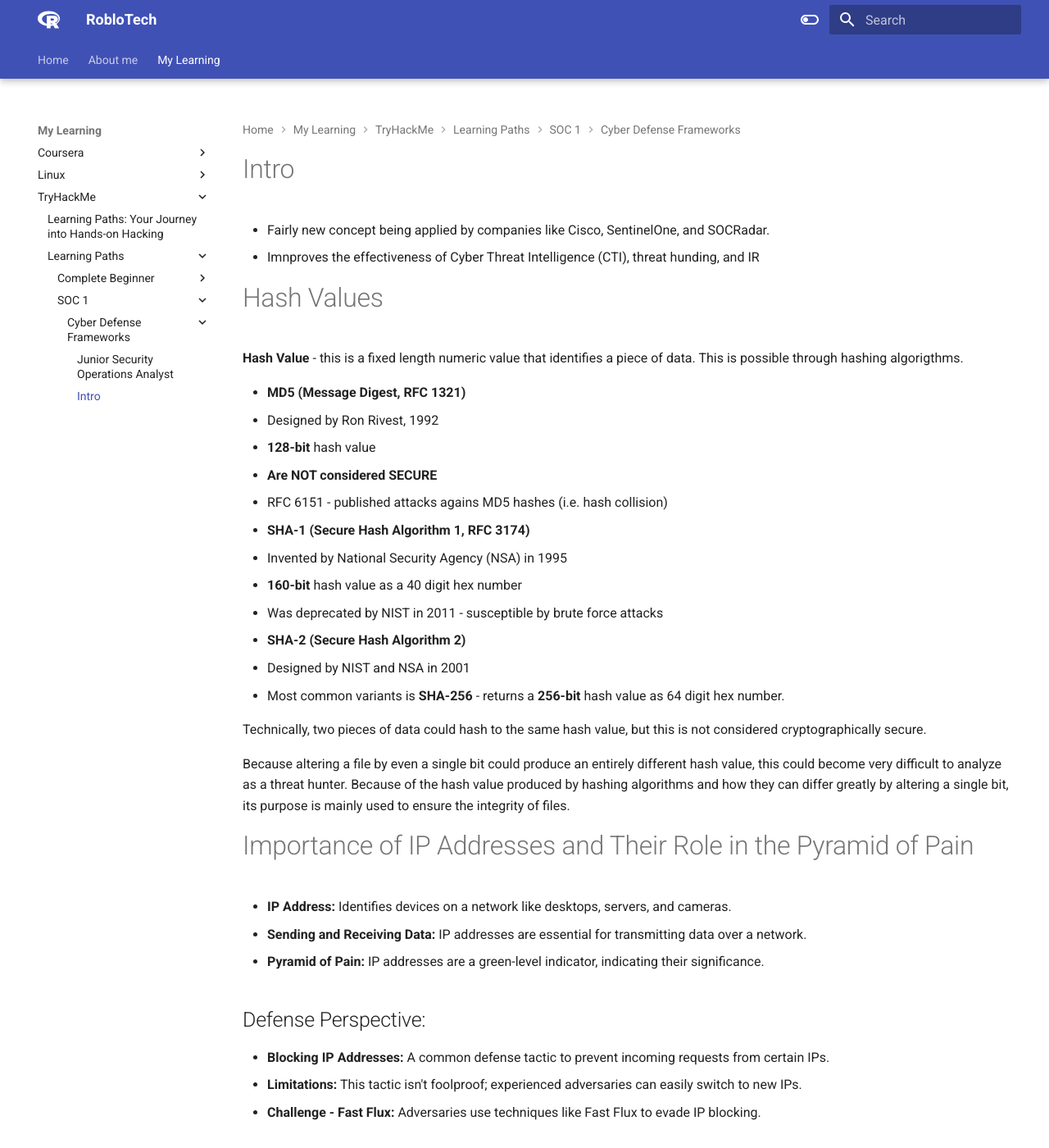
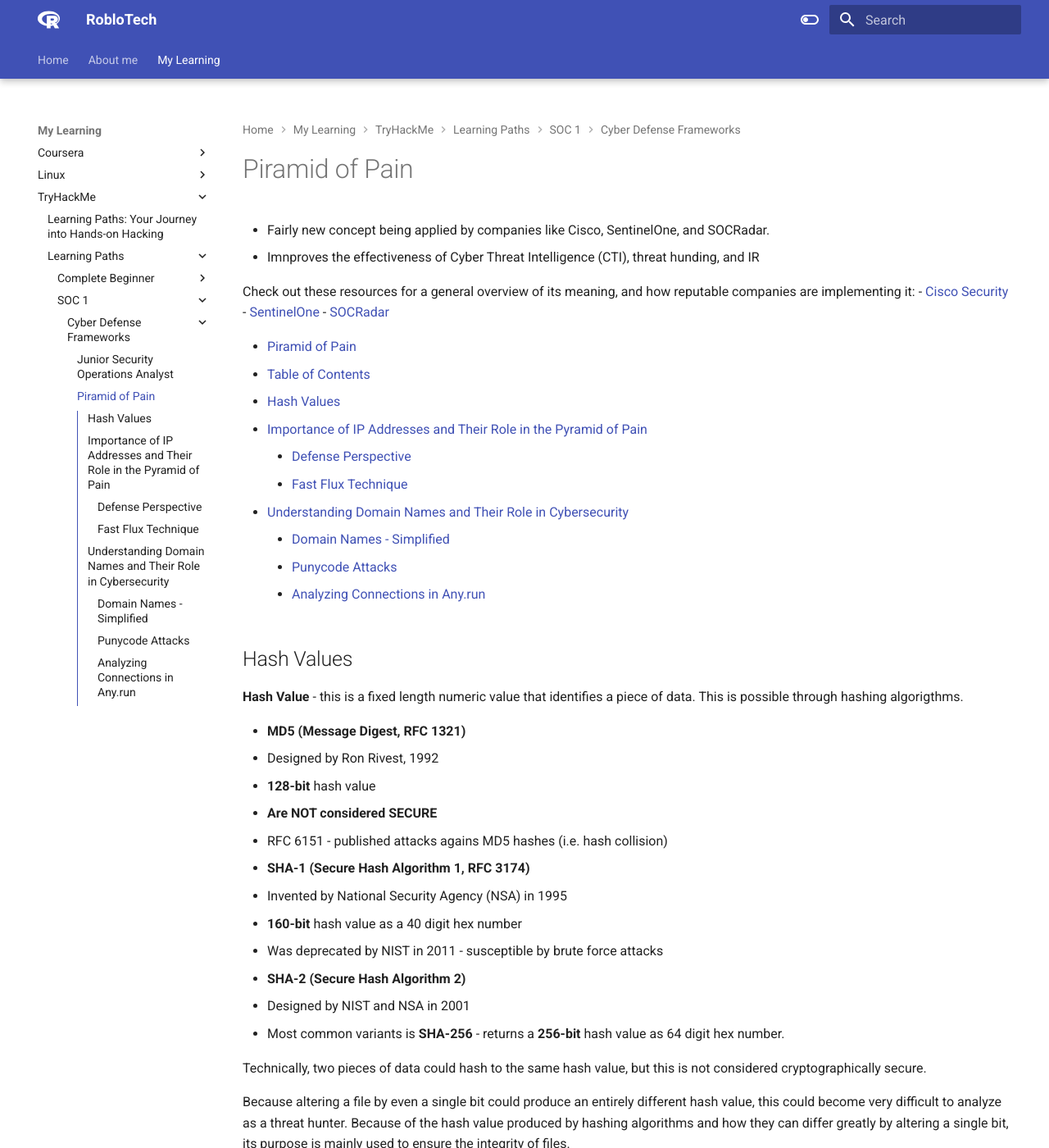
Before and after one commit to RobLoTech/Roblotech.github.io, an MkDocs documentation site: the page built from docs/My Learning/TryHackMe/Learning Paths/SOC 1/Cyber Defense Frameworks/Pyramid of Pain.md, in a window 1280 px wide and 1400 px high. Shown: the whole window at 82% size. Built offline with MkDocs 1.6.1 and Material for MkDocs 9.7.7, drawn with Linux system fonts in a browser that asks for light colours; some of the changed text lies outside the part shown.

Commit message:
Updated table of contents

```diff
--- a/docs/My Learning/TryHackMe/Learning Paths/SOC 1/Cyber Defense Frameworks/Pyramid of Pain.md
+++ b/docs/My Learning/TryHackMe/Learning Paths/SOC 1/Cyber Defense Frameworks/Pyramid of Pain.md
@@ -1,9 +1,25 @@
-# Intro
+# Piramid of Pain
 
 - Fairly new concept being applied by companies like Cisco, SentinelOne, and SOCRadar.
 - Imnproves the effectiveness of Cyber Threat Intelligence (CTI), threat hunding, and IR
 
-# Hash Values
+Check out these resources for a general overview of its meaning, and how reputable companies are implementing it:
+- [Cisco Security](https://gblogs.cisco.com/ca/2020/08/26/the-canadian-bacon-cisco-security-and-the-pyramid-of-pain/)
+- [SentinelOne](https://www.sentinelone.com/blog/revisiting-the-pyramid-of-pain-leveraging-edr-data-to-improve-cyber-threat-intelligence/)
+- [SOCRadar](https://socradar.io/re-examining-the-pyramid-of-pain-to-use-cyber-threat-intelligence-more-effectively/)
+
+
+- [Piramid of Pain](#piramid-of-pain)
+  - [Table of Contents](#table-of-contents)
+  - [Hash Values](#hash-values)
+  - [Importance of IP Addresses and Their Role in the Pyramid of Pain](#importance-of-ip-addresses-and-their-role-in-the-pyramid-of-pain)
+    - [Defense Perspective](#defense-perspective)
+    - [Fast Flux Technique](#fast-flux-technique)
+  - [Understanding Domain Names and Their Role in Cybersecurity](#understanding-domain-names-and-their-role-in-cybersecurity)
+    - [Domain Names - Simplified](#domain-names---simplified)
+    - [Punycode Attacks](#punycode-attacks)
+    - [Analyzing Connections in Any.run](#analyzing-connections-in-anyrun)
+## Hash Values
 
 **Hash Value** - this is a fixed length numeric value that identifies a piece of data. This is possible through hashing algorigthms.
 
@@ -24,19 +40,19 @@
 
 Because altering a file by even a single bit could produce an entirely different hash value, this could become very difficult to analyze as a threat hunter.  Because of the hash value produced by hashing algorithms and how they can differ greatly by altering a single bit, its purpose is mainly used to ensure the integrity of files.
 
-# Importance of IP Addresses and Their Role in the Pyramid of Pain
+## Importance of IP Addresses and Their Role in the Pyramid of Pain
 
 - **IP Address:** Identifies devices on a network like desktops, servers, and cameras.
 - **Sending and Receiving Data:** IP addresses are essential for transmitting data over a network.
 - **Pyramid of Pain:** IP addresses are a green-level indicator, indicating their significance.
 
-## Defense Perspective:
+### Defense Perspective
 
 - **Blocking IP Addresses:** A common defense tactic to prevent incoming requests from certain IPs.
 - **Limitations:** This tactic isn't foolproof; experienced adversaries can easily switch to new IPs.
 - **Challenge - Fast Flux:** Adversaries use techniques like Fast Flux to evade IP blocking.
 
-## Fast Flux Technique:
+### Fast Flux Technique
 
 - **DNS Technique:** Used by botnets to hide malicious activities behind compromised hosts.
 - **Purpose:** Concealing communication between malware and its command server.
@@ -45,11 +61,11 @@
 - **Example:** Palo Alto's fictional scenario explains Fast Flux's resilience.
 
 
-# Understanding Domain Names and Their Role in Cybersecurity
+## Understanding Domain Names and Their Role in Cybersecurity
 
 In this section, we explore the significance of domain names in the context of cybersecurity. Let's break down the key points:
 
-## Domain Names - Simplified
+### Domain Names - Simplified
 
 - **Mapping to IP Addresses:** Domain names link to IP addresses, allowing users to access websites using text-based URLs.
 - **Structure:** Domain names can consist of a domain and top-level domain (e.g., evilcorp.com) or sub-domain, domain, and top-level domain (e.g., tryhackme.evilcorp.com).
@@ -57,7 +73,7 @@
 
 Although it can be harder for attackers to deal with Domain Names seeing that they would have to purchase, register, and modify a domain and its DNS records, DNS providers still provide APIs, which make it easier for attackers to change domains.
 
-## Punycode Attacks
+### Punycode Attacks
 
 - **Punycode**
   - A method to encode non-ASCII characters into ASCII-compatible format.
@@ -81,7 +97,7 @@
     - tinyurl.com
     - x.co
 
-## Analyzing Connections in Any.run
+### Analyzing Connections in Any.run
 
 - **Any.run Sandbox:** Analyzing samples by executing them in a controlled environment.
 - **Monitoring Connections:** Any.run provides insight into HTTP requests, DNS requests, and communication processes.
```
